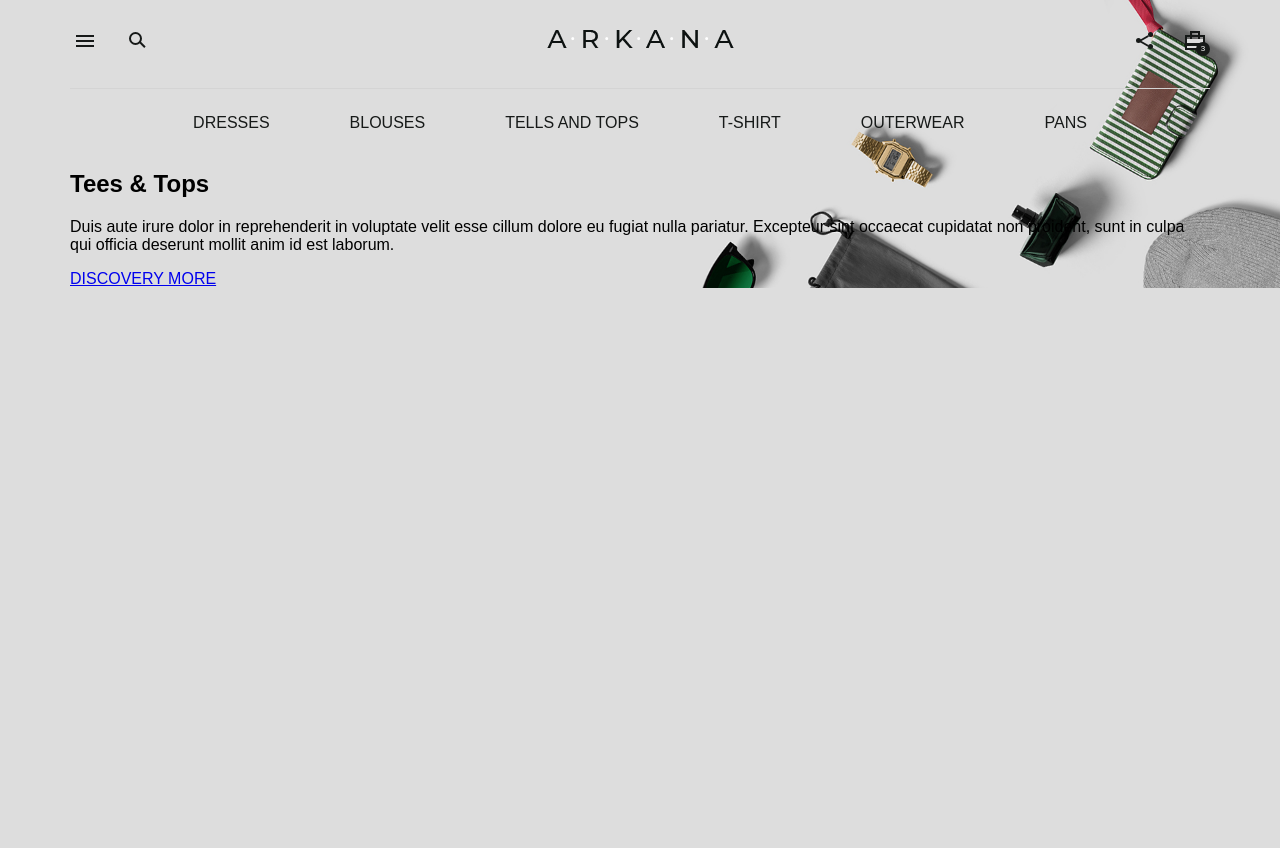
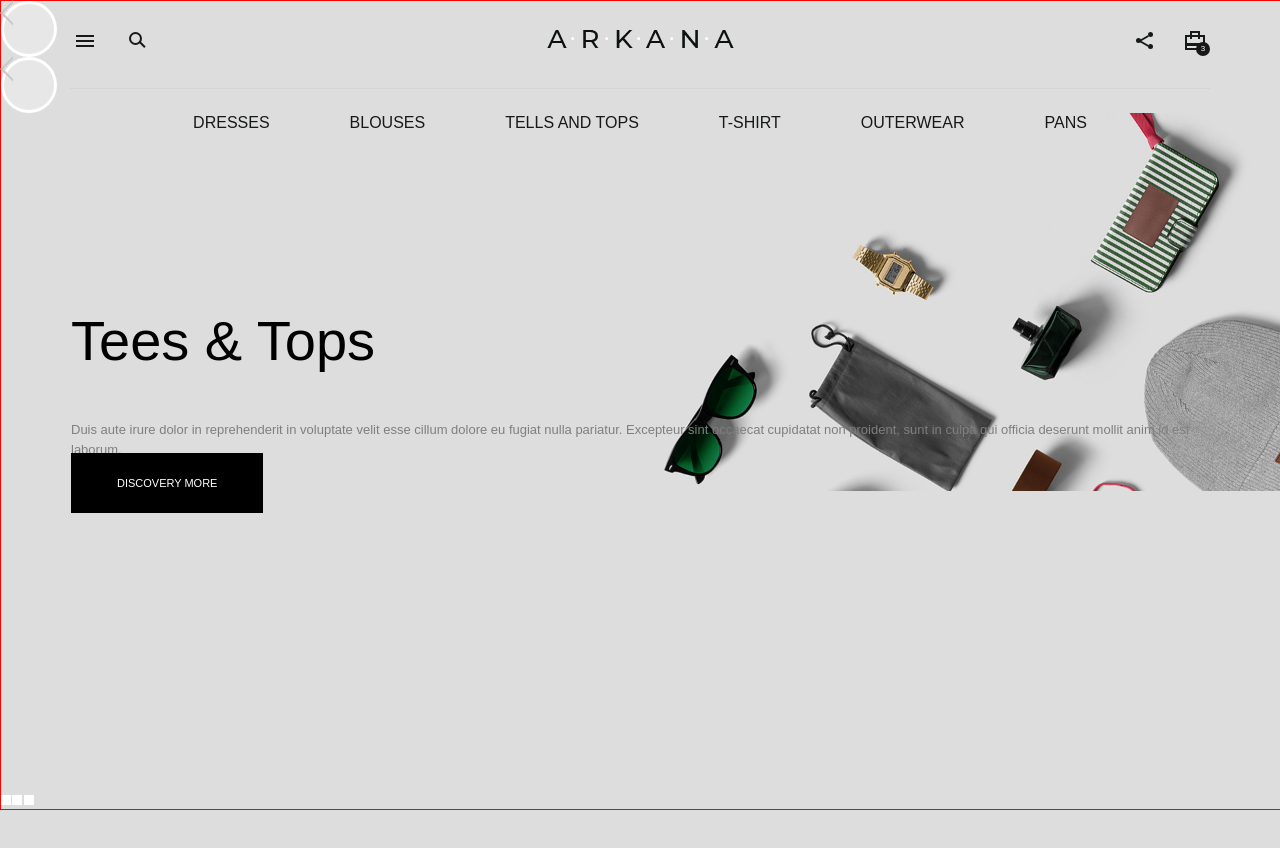
Before and after one commit to NiVyAl/arkana, a plain HTML site: page index.html in a window 1280 px wide. After the commit the page ends 810 px from the top, so only its background shows below. Drawn offline with Linux system fonts and the light colour scheme.

Commit message:
1.34 start slider

```diff
--- a/index.html
+++ b/index.html
@@ -41,8 +41,8 @@
             <h1 class="none">Arkana</h1>
 
             <div class="slider"> <!-- 300% -->
-                <buton class="slide-btn"></buton>
-                <buton class="slide-btn"></buton>
+                <buton class="arrow"></buton>
+                <buton class="arrow"></buton>
 
                 <input type="radio" name="toggle" id="slide-1" class="none">
                 <input type="radio" name="toggle" id="slide-2" class="none">
--- a/style.css
+++ b/style.css
@@ -34,6 +34,16 @@ body {
 
 div {
     position: relative;
+}
+
+.button {
+    font-size: 11px;
+    text-decoration: none;
+    text-transform: uppercase;
+    color: white;
+    padding: 24px 46px;
+    background-color: black;
+    cursor: pointer;
 }
 
 
@@ -283,19 +293,79 @@ header ul {
 
 main {  /* временно */
     width: 100%;
-    height: 1000px;
+    /height: 1000px;
 }
 
-.button {
-    text-transform: uppercase;
+
+/* slider */
+
+.slider {
+    width: 100%;
+    height: 50%;
+    border: 1px solid red
 }
 
 .slide {
     width: 100%;
+    height: 100%;
     padding-top: 150px;
-    background-size: cover;
+    background-size: 100%;
+    background-repeat: no-repeat;
+    box-sizing: border-box;
+}
+
+.slide h2 {
+    font-size: 56px;
+    line-height: 64px;
+    font-weight: normal;
+}
+
+.slide p {
+    font-size: 13px;
+    line-height: 20px;
+    color: #7f7f7f;
 }
 
 .tees-slide {
     background-image: url("tees-background.png");
 }
+
+.label-container {
+    word-spacing: 7px;
+    letter-spacing: -10px; /* чтоб не было растояния между inline */
+    /margin-top: 50%;
+}
+
+.slider label {
+    width: 10px;
+    height: 10px;
+    background-color: white;
+    display: inline-block;
+}
+
+.arrow {
+    display: block;
+    width: 50px;
+    height: 50px;
+    background-color: #e7e7e7;
+    border: 3px solid white;
+    border-radius: 50%;
+    position: relative;
+}
+
+.arrow::before {
+    content: "";
+    display: inline-block;
+    border: 2px solid #c8c8c8;
+    width: 14px;
+    height: 14px;
+    border-right-color: transparent;
+    border-bottom-color: transparent;
+    transform: rotate(-45deg);
+}
+
+.slide {
+    /display: flex;
+}
+
+/* */
```
Also changed, not shown: slider.css (added), 1 other file.
